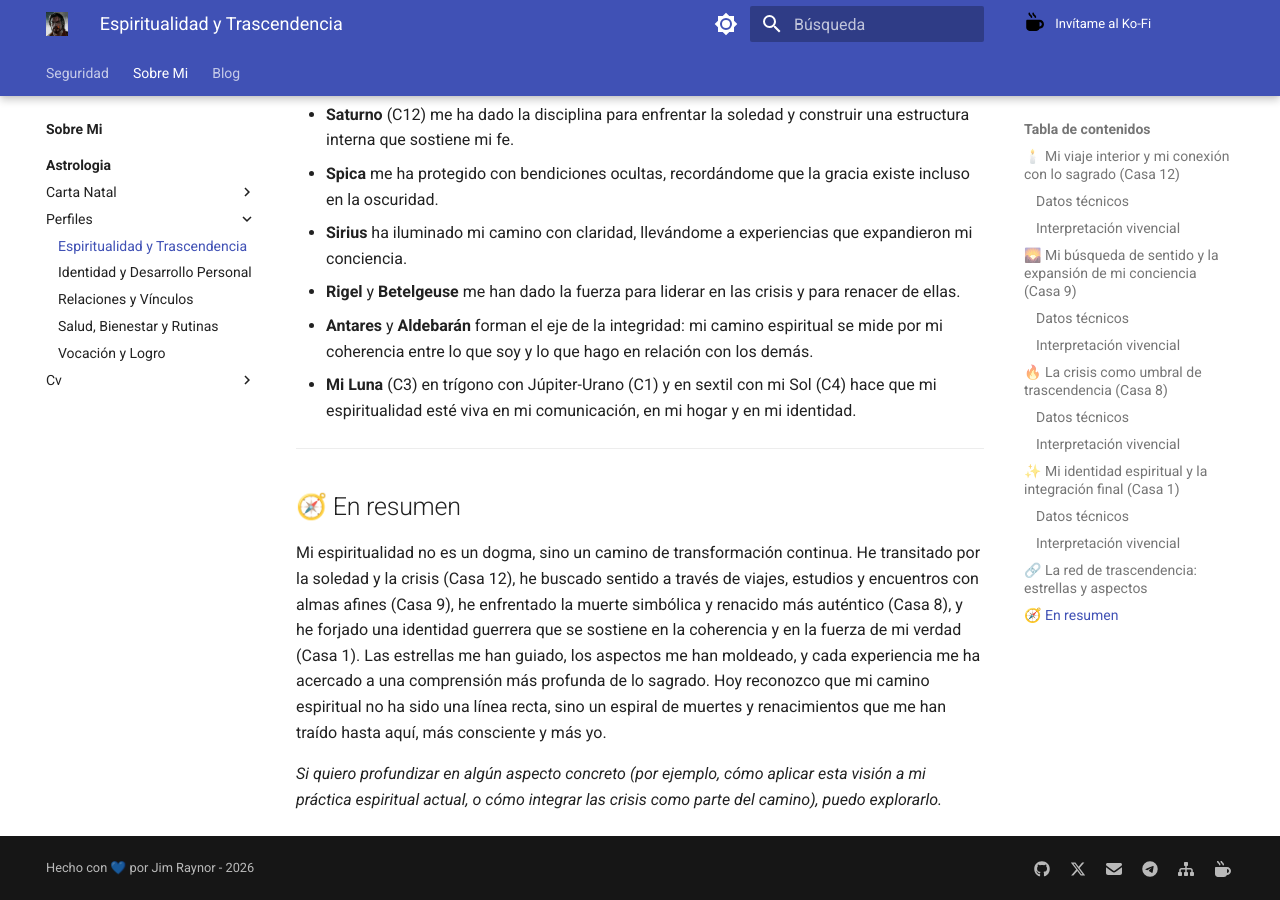
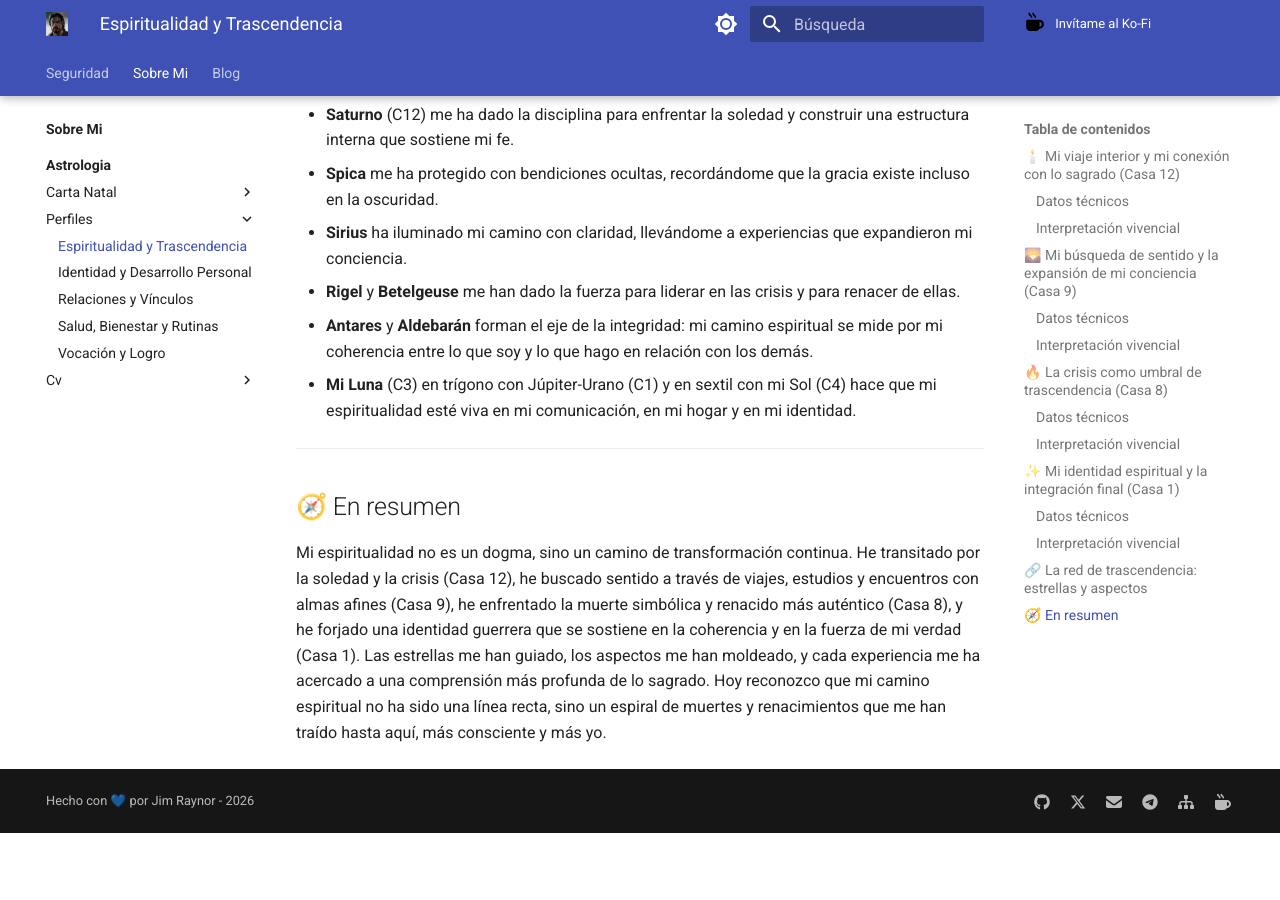
Before and after one commit to jimraynor88/blog, an MkDocs documentation site: the page built from docs/Sobre_Mi/Astrologia/Perfiles/Espiritualidad_y_Trascendencia.md, in a window 1280 px wide and 900 px high, scrolled down 4729 px. Built offline with MkDocs 1.6.1 and Material for MkDocs 9.7.7, drawn with Linux system fonts in a browser that asks for light colours; after the commit the page ends 5562 px from its top, so only the background shows below that.

Commit message:
Update Espiritualidad_y_Trascendencia.md

```diff
--- a/docs/Sobre_Mi/Astrologia/Perfiles/Espiritualidad_y_Trascendencia.md
+++ b/docs/Sobre_Mi/Astrologia/Perfiles/Espiritualidad_y_Trascendencia.md
@@ -125,5 +125,3 @@ Todos estos elementos están entretejidos en una red que me impulsa hacia la evo
 ## 🧭 En resumen
 
 Mi espiritualidad no es un dogma, sino un camino de transformación continua. He transitado por la soledad y la crisis (Casa 12), he buscado sentido a través de viajes, estudios y encuentros con almas afines (Casa 9), he enfrentado la muerte simbólica y renacido más auténtico (Casa 8), y he forjado una identidad guerrera que se sostiene en la coherencia y en la fuerza de mi verdad (Casa 1). Las estrellas me han guiado, los aspectos me han moldeado, y cada experiencia me ha acercado a una comprensión más profunda de lo sagrado. Hoy reconozco que mi camino espiritual no ha sido una línea recta, sino un espiral de muertes y renacimientos que me han traído hasta aquí, más consciente y más yo.
-
-*Si quiero profundizar en algún aspecto concreto (por ejemplo, cómo aplicar esta visión a mi práctica espiritual actual, o cómo integrar las crisis como parte del camino), puedo explorarlo.*
```
